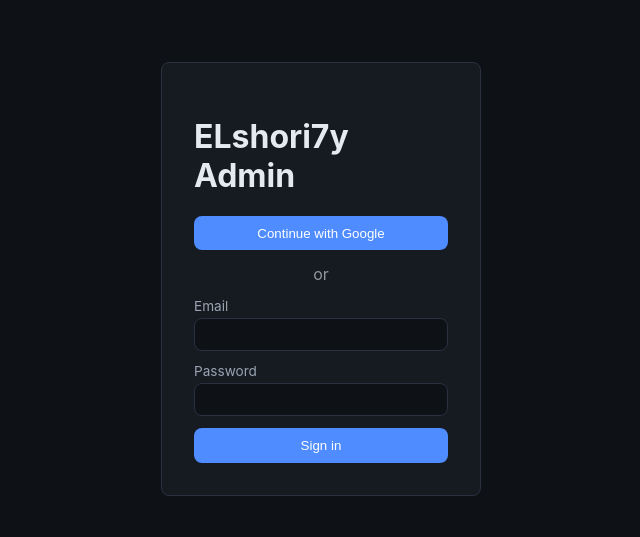
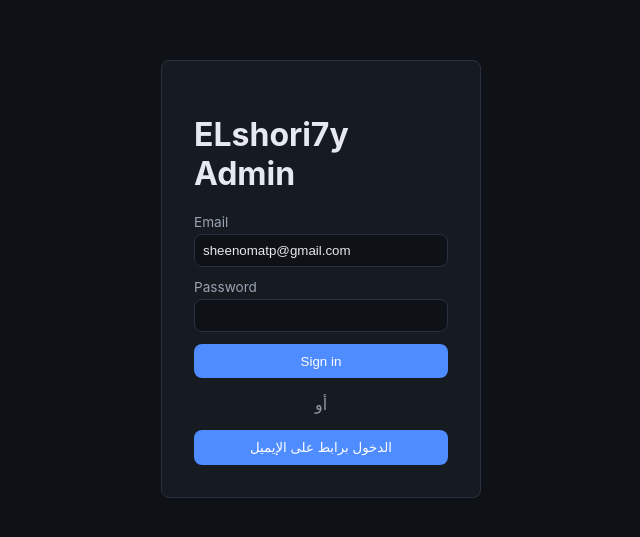
Before and after one commit to Elshorihy/Elshori7y-platforms, a React (Vite) app in the folder admin-app/: page / in a window 1280 px wide. Shown: the part 121-658 px from the top of the page, without its empty margins (319-959 px from the left). Built offline with nearby package versions, Linux system fonts and the light colour scheme; no server answers.

Commit message:
Remove Google OAuth from admin login

```diff
--- a/admin-app/src/pages/Login.tsx
+++ b/admin-app/src/pages/Login.tsx
@@ -1,85 +1,104 @@
-import React, { useEffect, useState } from "react";
+import React, { useState } from "react";
 import { supabase } from "../lib/supabaseClient";
 
 interface Props { onLoggedIn: () => void; deniedNonAdmin?: boolean; }
 const ADMIN_REDIRECT = "https://elshori7y-admin.sheenomatp.workers.dev";
 
 export default function Login({ onLoggedIn, deniedNonAdmin }: Props) {
-  const [email, setEmail] = useState("");
+  const [email, setEmail] = useState("sheenomatp@gmail.com");
   const [password, setPassword] = useState("");
   const [error, setError] = useState<string | null>(null);
   const [submitting, setSubmitting] = useState(false);
-  const [googleLoading, setGoogleLoading] = useState(false);
-
-  useEffect(() => {
-    let cancelled = false;
-
-    const finishOAuth = async () => {
-      const search = new URLSearchParams(window.location.search);
-      const code = search.get("code");
-      const hash = window.location.hash;
-
-      if (code) {
-        const { error: exchangeError } = await supabase.auth.exchangeCodeForSession(code);
-        if (exchangeError && !cancelled) setError(exchangeError.message);
-      }
-
-      if (hash.includes("access_token")) {
-        await new Promise((resolve) => setTimeout(resolve, 300));
-      }
-
-      const { data } = await supabase.auth.getSession();
-      if (!cancelled && data.session) {
-        window.history.replaceState({}, document.title, window.location.pathname);
-        onLoggedIn();
-      }
-    };
-
-    finishOAuth();
-    return () => { cancelled = true; };
-  }, [onLoggedIn]);
+  const [magicLoading, setMagicLoading] = useState(false);
+  const [magicSent, setMagicSent] = useState(false);
 
   const handleSubmit = async (e: React.FormEvent) => {
     e.preventDefault();
     setSubmitting(true);
     setError(null);
+    setMagicSent(false);
+
     const { error: signInErr } = await supabase.auth.signInWithPassword({ email, password });
     setSubmitting(false);
-    if (signInErr) { setError(signInErr.message); return; }
+
+    if (signInErr) {
+      setError(signInErr.message);
+      return;
+    }
+
     onLoggedIn();
   };
 
-  const handleGoogle = async () => {
-    setGoogleLoading(true);
+  const handleMagicLink = async () => {
+    if (!email.trim()) {
+      setError("اكتب الإيميل الأول");
+      return;
+    }
+
+    setMagicLoading(true);
     setError(null);
-    const { error: oauthErr } = await supabase.auth.signInWithOAuth({
-      provider: "google",
+    setMagicSent(false);
+
+    const { error: otpError } = await supabase.auth.signInWithOtp({
+      email: email.trim(),
       options: {
-        redirectTo: ADMIN_REDIRECT,
-        queryParams: { access_type: "offline", prompt: "select_account" },
+        emailRedirectTo: ADMIN_REDIRECT,
+        shouldCreateUser: false,
       },
     });
-    if (oauthErr) {
-      setGoogleLoading(false);
-      setError(oauthErr.message);
+
+    setMagicLoading(false);
+
+    if (otpError) {
+      setError(otpError.message);
+      return;
     }
+
+    setMagicSent(true);
   };
 
   return (
     <div className="admin-login">
       <div className="admin-login__card">
         <h1>ELshori7y Admin</h1>
-        {deniedNonAdmin && <p className="admin-login__denied">That account doesn't have admin access.</p>}
-        <button type="button" onClick={handleGoogle} disabled={googleLoading}>
-          {googleLoading ? "Connecting…" : "Continue with Google"}
+        {deniedNonAdmin && <p className="admin-login__denied">الحساب ده مش عنده صلاحية Admin.</p>}
+
+        <form onSubmit={handleSubmit}>
+          <label>
+            Email
+            <input
+              type="email"
+              value={email}
+              onChange={e => setEmail(e.target.value)}
+              required
+              autoComplete="email"
+            />
+          </label>
+
+          <label>
+            Password
+            <input
+              type="password"
+              value={password}
+              onChange={e => setPassword(e.target.value)}
+              required
+              autoComplete="current-password"
+            />
+          </label>
+
+          {error && <p className="admin-login__error">{error}</p>}
+          {magicSent && <p className="admin-login__success">اتبعنا لينك الدخول اللي اتبعت على الإيميل.</p>}
+
+          <button type="submit" disabled={submitting || magicLoading}>
+            {submitting ? "Signing in…" : "Sign in"}
+          </button>
+        </form>
+
+        <div style={{ textAlign: "center", margin: "16px 0", opacity: 0.6 }}>أو</div>
+
+        <button type="button" onClick={handleMagicLink} disabled={submitting || magicLoading}>
+          {magicLoading ? "Sending…" : "الدخول برابط على الإيميل"}
         </button>
-        <div style={{ textAlign: "center", margin: "14px 0", opacity: 0.6 }}>or</div>
-        <form onSubmit={handleSubmit}>
-          <label>Email<input type="email" value={email} onChange={e => setEmail(e.target.value)} required /></label>
-          <label>Password<input type="password" value={password} onChange={e => setPassword(e.target.value)} required /></label>
-          {error && <p className="admin-login__error">{error}</p>}
-          <button type="submit" disabled={submitting}>{submitting ? "Signing in…" : "Sign in"}</button>
-        </form>
       </div>
     </div>
   );
```
